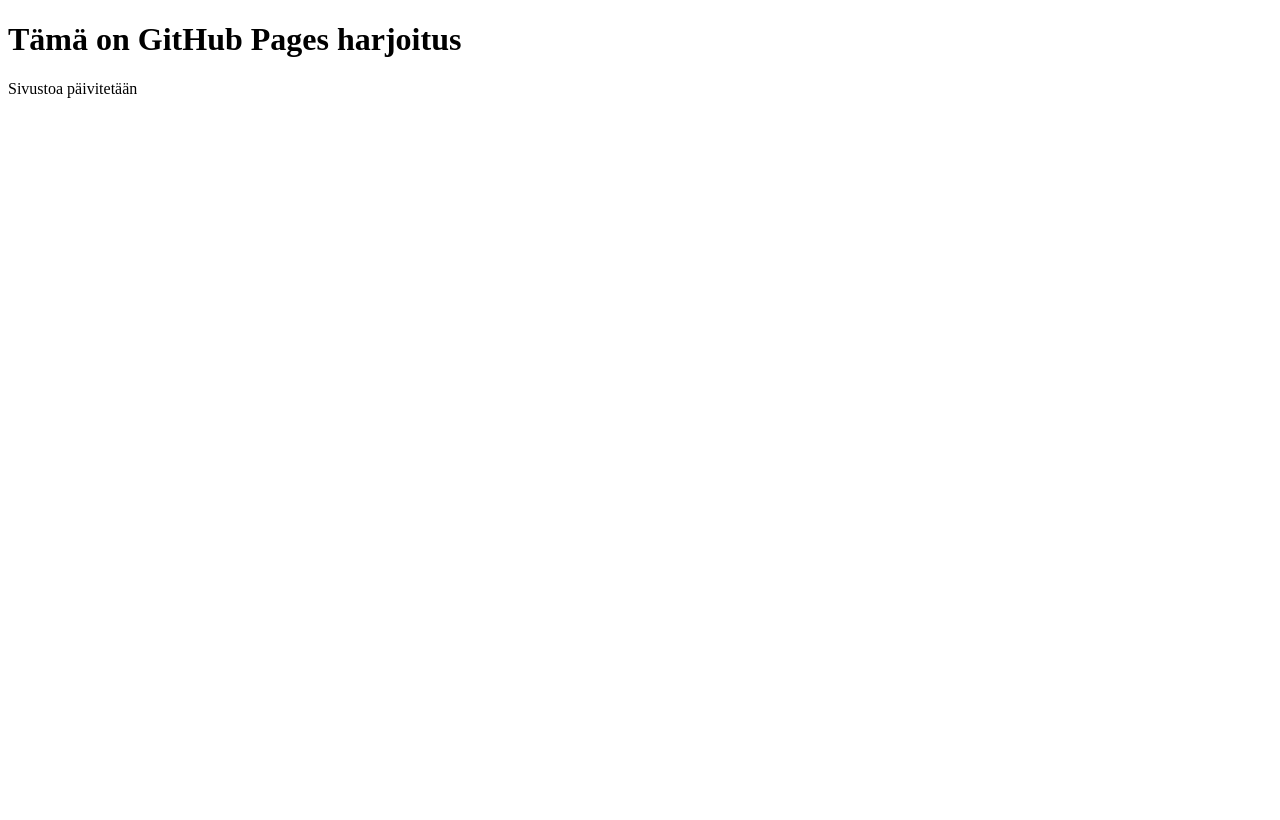
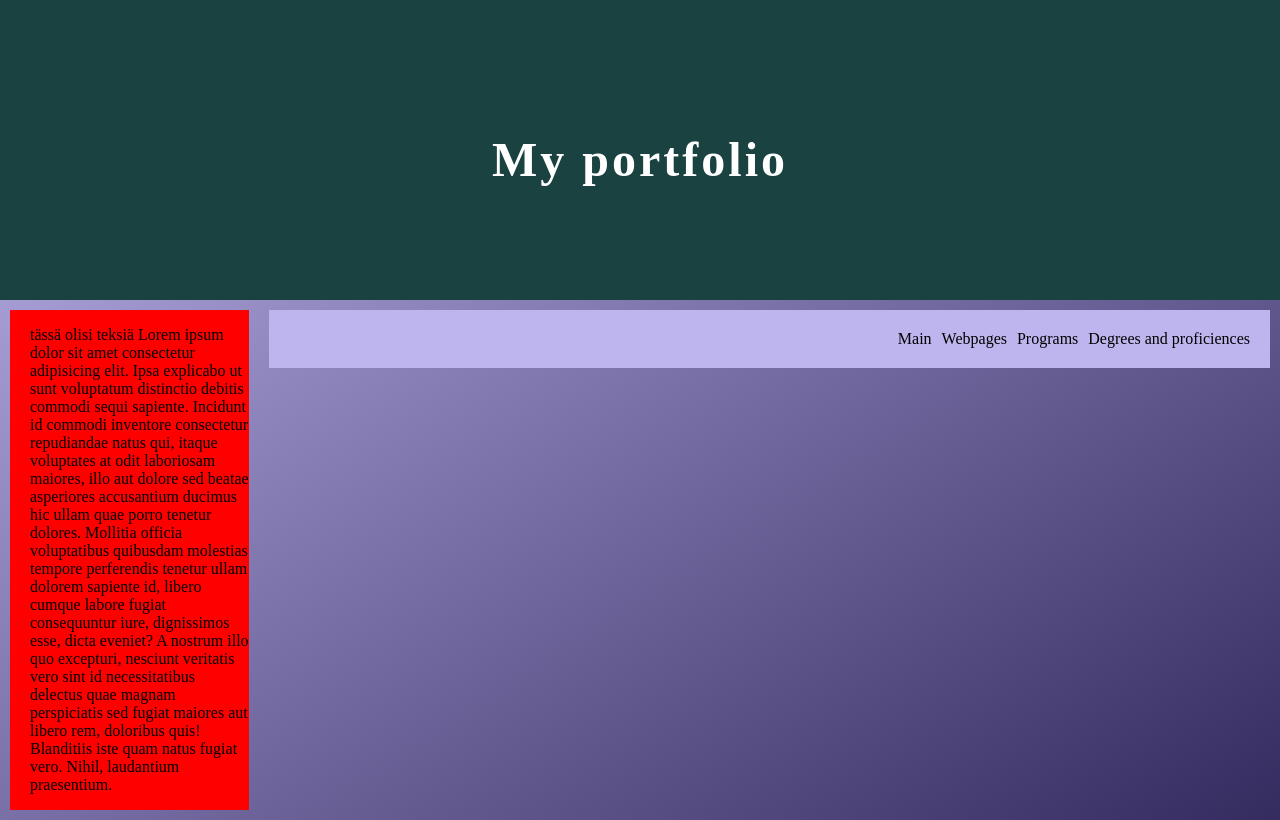
Before and after one commit to KariTiira/KariTiira.github.io, a plain HTML site: page index.html in a window 1280 px wide. Drawn offline with Linux system fonts and the light colour scheme; a web font is replaced by a local one.

Commit message:
uusi alku

```diff
--- a/index.html
+++ b/index.html
@@ -3,10 +3,45 @@
 <head>
     <meta charset="UTF-8">
     <meta name="viewport" content="width=device-width, initial-scale=1.0">
-    <title>GitHub Pages harjoitus</title>
+    <link rel="stylesheet" href="styles.css">
+    <link href="https://fonts.googleapis.com/css2?family=Delius&display=swap" rel="stylesheet">
+    <title>My portfolio</title>
+    <style>
+        body {
+            font-family: "Delius", serif;
+        }
+    </style>
+    </body>
 </head>
 <body>
-    <h1>Tämä on GitHub Pages harjoitus</h1>
-    <p>Sivustoa päivitetään</p>
+    <div class="content">
+        <div class="ylapalkki">
+            <h1>My portfolio</h1>
+        </div>
+        <div class="grid-container">
+            <!--container kaikille lopuille sisällöille-->
+            <div class="vasenboksi">
+                <div class="whoami">
+                    <!--Henkilöesittely-->
+                    <p>tässä olisi teksiä
+                        Lorem ipsum dolor sit amet consectetur adipisicing elit. Ipsa explicabo ut sunt voluptatum distinctio debitis commodi sequi sapiente. Incidunt id commodi inventore consectetur repudiandae natus qui, itaque voluptates at odit laboriosam maiores, illo aut dolore sed beatae asperiores accusantium ducimus hic ullam quae porro tenetur dolores. Mollitia officia voluptatibus quibusdam molestias tempore perferendis tenetur ullam dolorem sapiente id, libero cumque labore fugiat consequuntur iure, dignissimos esse, dicta eveniet? A nostrum illo quo excepturi, nesciunt veritatis vero sint id necessitatibus delectus quae magnam perspiciatis sed fugiat maiores aut libero rem, doloribus quis! Blanditiis iste quam natus fugiat vero. Nihil, laudantium praesentium.
+                    </p>
+                </div>
+            </div>
+            <div class="oikeaboksi">
+                <div class="topnav">
+                    <!--navbar-->
+                    <a href="">Main</a>
+                    <a href="">Webpages</a>
+                    <a href="">Programs</a>
+                    <a href="">Degrees and proficiences</a>
+                </div>
+                <div class="ingredients">
+                    <!--Sisältö-->
+                </div>
+            </div>
+        </div>
+    </div>
+
 </body>
 </html>
--- /dev/null
+++ b/styles.css
@@ -0,0 +1,86 @@
+html, body {
+    margin: 0;
+    padding: 0%;
+}
+
+html {
+    background-image: linear-gradient(to bottom right, #BFB5EE, #7970A7, #342B5F);
+    background-size: cover;
+    background-repeat: no-repeat;
+}
+
+.delius-regular {
+    font-family: "Delius", serif;
+    font-weight: 400;
+    font-style: normal;
+}
+
+.content {
+    min-height: 100vh;
+}
+
+.ylapalkki {
+    display: flex;
+    justify-content: center;
+    background-color: #194241;
+    height: 300px;
+    background-position: center;
+    background-size: cover;
+}
+
+h1 {
+    color: white;
+    padding-top: 100px;
+    text-align: center;
+    font-size: 3rem;
+    letter-spacing: 3px;
+}
+
+.grid-container{
+    display: flex;
+    width: 100%;
+}
+
+.vasenboksi {
+    flex-basis: 259px;
+    flex-grow: 0;
+}
+
+.whoami {
+    display: flex;
+    justify-content: flex-start;
+    padding-left: 20px;
+    background-color: red;
+    margin: 10px;
+}
+
+.oikeaboksi {
+    flex-grow: 1;
+}
+
+.topnav {
+    display: flex;
+    justify-content: flex-end;
+    padding-right: 20px;
+    gap: 10px;
+    padding: 20px;
+    background-color: #BFB5EE;
+    margin: 10px;
+}
+
+.topnav>a {
+    color: black;
+    text-decoration: none;
+}
+
+.topnav>a.active {
+    text-decoration-line: underline;
+}
+
+a:hover {
+    color: white;
+}
+
+.ingredients {
+
+}
```
Also changed, not shown: materials/face_red_grey.jpeg (added), 1 other file.
